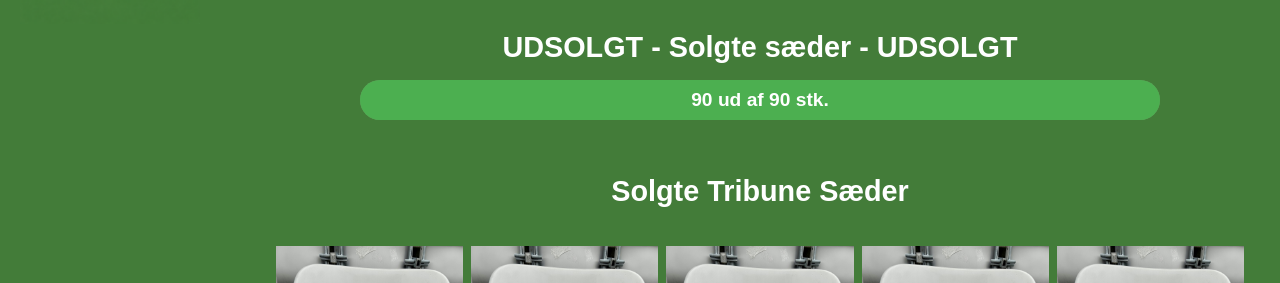
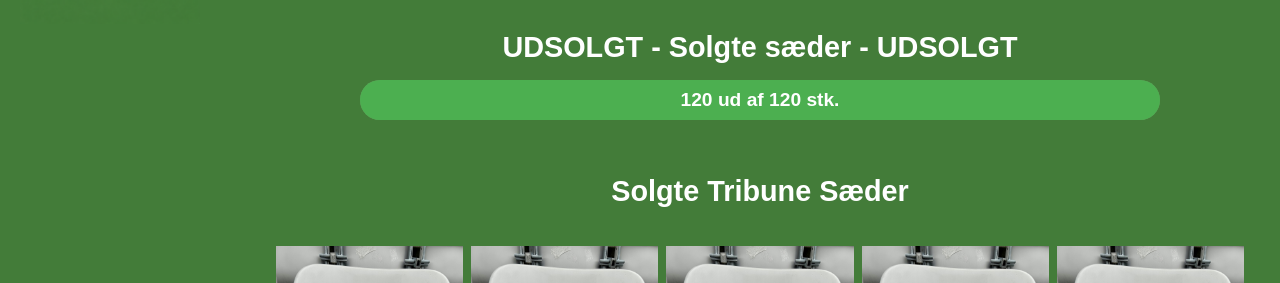
Before and after one commit to msj33/khif-tribune, a Jekyll site: the page built from seats.md, in a window 1280 px wide and 900 px high. Shown: the part 386-669 px from the top of the window. Built offline with Jekyll 4.4.1, drawn with Linux system fonts in a browser that asks for light colours.

Commit message:
Update donationer.yml

```diff
--- a/_data/donationer.yml
+++ b/_data/donationer.yml
@@ -1,7 +1,7 @@
-belob: 639500
+belob: 667000
 total: 620000
-seatbelob: 90
-seattotal: 90
+seatbelob: 120
+seattotal: 120
 sponsorbelob: 12
 sponsortotal: 12
-sidst_opdateret: 2026-02-12
+sidst_opdateret: 2026-05-30
```
